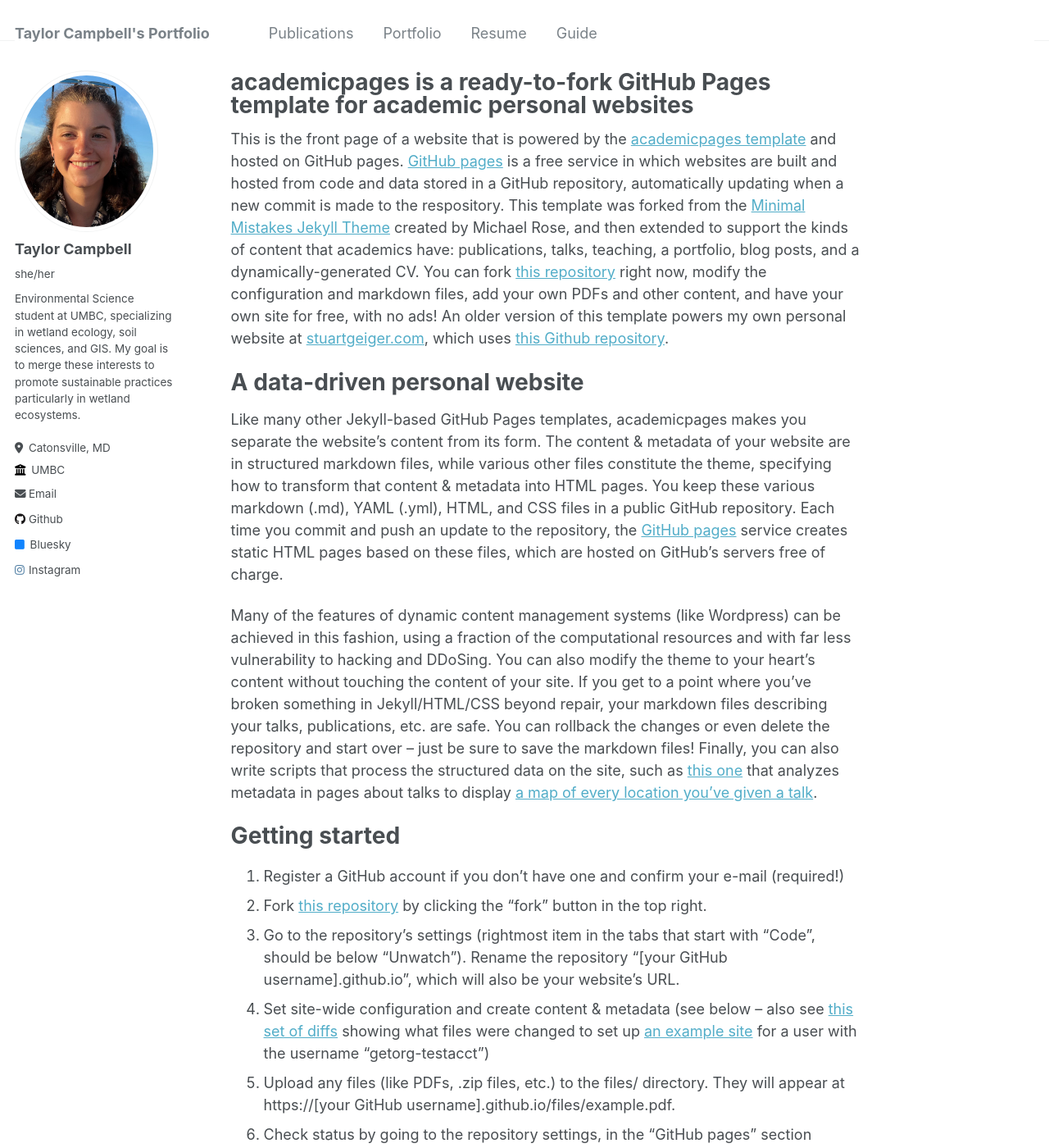
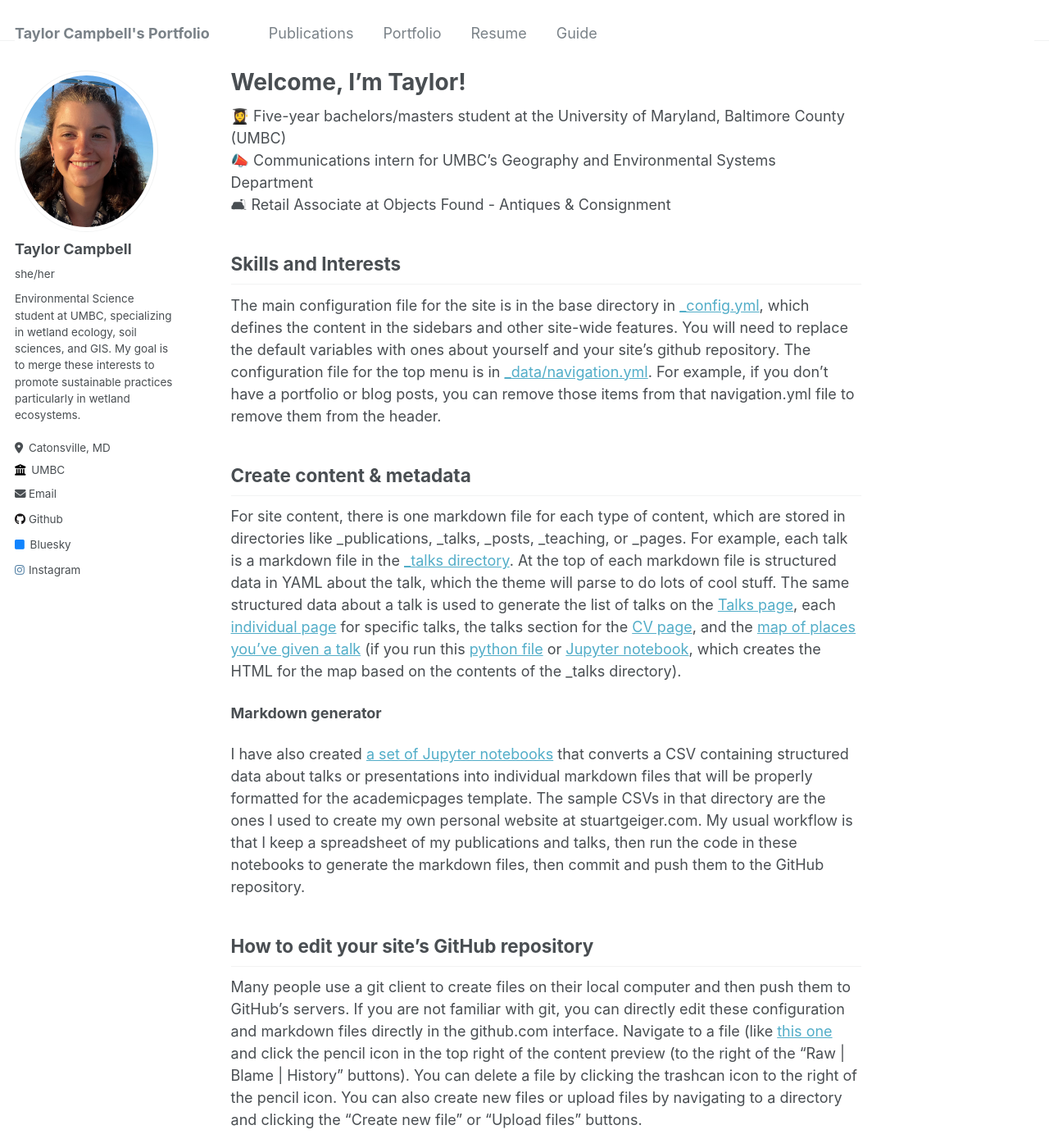
Before and after one commit to taylorc4/taylorc4.github.io, a Jekyll site: the page built from _pages/about.md, in a window 1280 px wide and 1400 px high. Shown: the whole window at 82% size. Built offline with Jekyll 4.4.1, drawn with Linux system fonts in a browser that asks for light colours; some of the changed text lies outside the part shown.

Commit message:
Update about.md

```diff
--- a/_pages/about.md
+++ b/_pages/about.md
@@ -1,30 +1,16 @@
 ---
 permalink: /
-title: "academicpages is a ready-to-fork GitHub Pages template for academic personal websites"
+title: "Welcome, I'm Taylor!"
 author_profile: true
 redirect_from:
   - /about/
   - /about.html
 ---
+👩‍🎓 Five-year bachelors/masters student at the University of Maryland, Baltimore County (UMBC)
+📣 Communications intern for UMBC's Geography and Environmental Systems Department
+🛋 Retail Associate at Objects Found - Antiques & Consignment
 
-This is the front page of a website that is powered by the [academicpages template](https://github.com/academicpages/academicpages.github.io) and hosted on GitHub pages. [GitHub pages](https://pages.github.com) is a free service in which websites are built and hosted from code and data stored in a GitHub repository, automatically updating when a new commit is made to the respository. This template was forked from the [Minimal Mistakes Jekyll Theme](https://mmistakes.github.io/minimal-mistakes/) created by Michael Rose, and then extended to support the kinds of content that academics have: publications, talks, teaching, a portfolio, blog posts, and a dynamically-generated CV. You can fork [this repository](https://github.com/academicpages/academicpages.github.io) right now, modify the configuration and markdown files, add your own PDFs and other content, and have your own site for free, with no ads! An older version of this template powers my own personal website at [stuartgeiger.com](http://stuartgeiger.com), which uses [this Github repository](https://github.com/staeiou/staeiou.github.io).
-
-A data-driven personal website
-======
-Like many other Jekyll-based GitHub Pages templates, academicpages makes you separate the website's content from its form. The content & metadata of your website are in structured markdown files, while various other files constitute the theme, specifying how to transform that content & metadata into HTML pages. You keep these various markdown (.md), YAML (.yml), HTML, and CSS files in a public GitHub repository. Each time you commit and push an update to the repository, the [GitHub pages](https://pages.github.com/) service creates static HTML pages based on these files, which are hosted on GitHub's servers free of charge.
-
-Many of the features of dynamic content management systems (like Wordpress) can be achieved in this fashion, using a fraction of the computational resources and with far less vulnerability to hacking and DDoSing. You can also modify the theme to your heart's content without touching the content of your site. If you get to a point where you've broken something in Jekyll/HTML/CSS beyond repair, your markdown files describing your talks, publications, etc. are safe. You can rollback the changes or even delete the repository and start over -- just be sure to save the markdown files! Finally, you can also write scripts that process the structured data on the site, such as [this one](https://github.com/academicpages/academicpages.github.io/blob/master/talkmap.ipynb) that analyzes metadata in pages about talks to display [a map of every location you've given a talk](https://academicpages.github.io/talkmap.html).
-
-Getting started
-======
-1. Register a GitHub account if you don't have one and confirm your e-mail (required!)
-1. Fork [this repository](https://github.com/academicpages/academicpages.github.io) by clicking the "fork" button in the top right.
-1. Go to the repository's settings (rightmost item in the tabs that start with "Code", should be below "Unwatch"). Rename the repository "[your GitHub username].github.io", which will also be your website's URL.
-1. Set site-wide configuration and create content & metadata (see below -- also see [this set of diffs](http://archive.is/3TPas) showing what files were changed to set up [an example site](https://getorg-testacct.github.io) for a user with the username "getorg-testacct")
-1. Upload any files (like PDFs, .zip files, etc.) to the files/ directory. They will appear at https://[your GitHub username].github.io/files/example.pdf.
-1. Check status by going to the repository settings, in the "GitHub pages" section
-
-Site-wide configuration
+Skills and Interests
 ------
 The main configuration file for the site is in the base directory in [_config.yml](https://github.com/academicpages/academicpages.github.io/blob/master/_config.yml), which defines the content in the sidebars and other site-wide features. You will need to replace the default variables with ones about yourself and your site's github repository. The configuration file for the top menu is in [_data/navigation.yml](https://github.com/academicpages/academicpages.github.io/blob/master/_data/navigation.yml). For example, if you don't have a portfolio or blog posts, you can remove those items from that navigation.yml file to remove them from the header.
 
```
